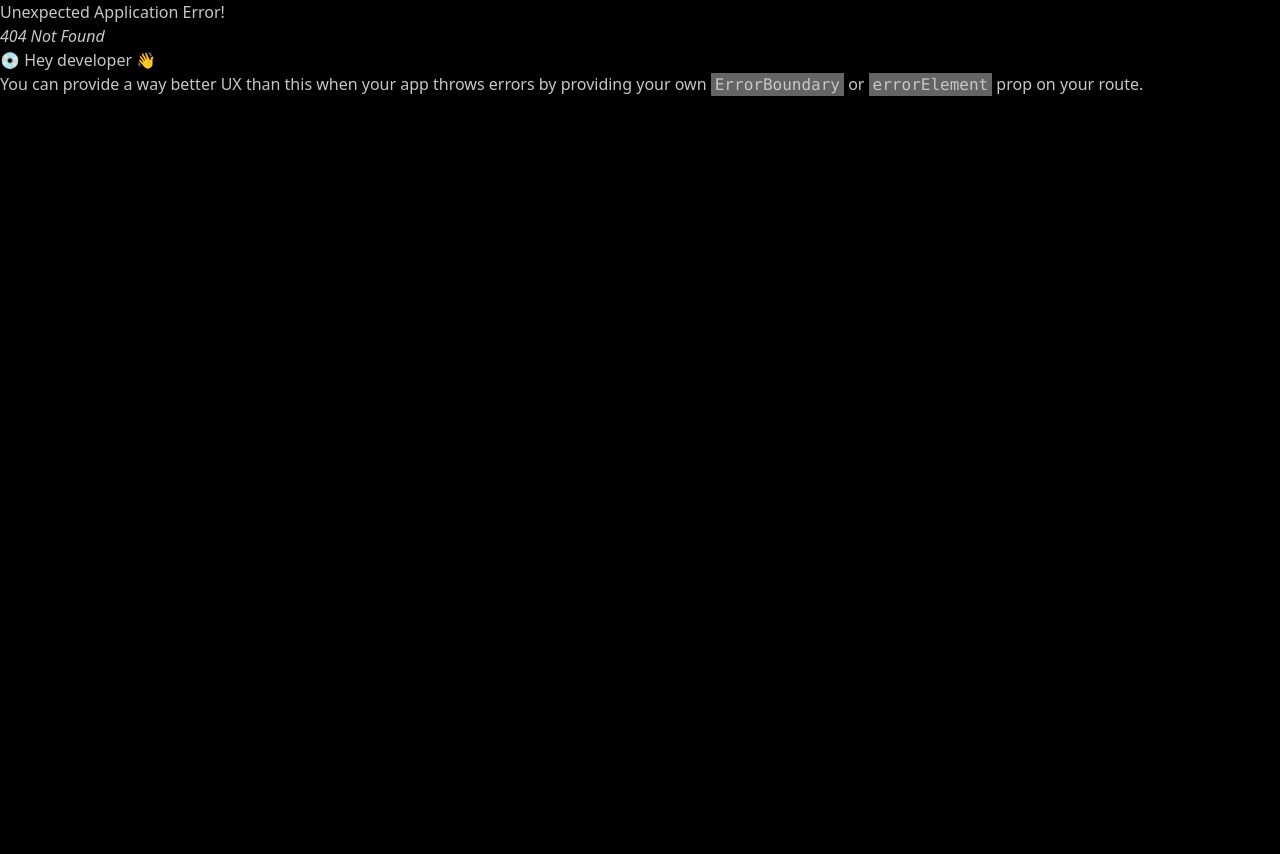
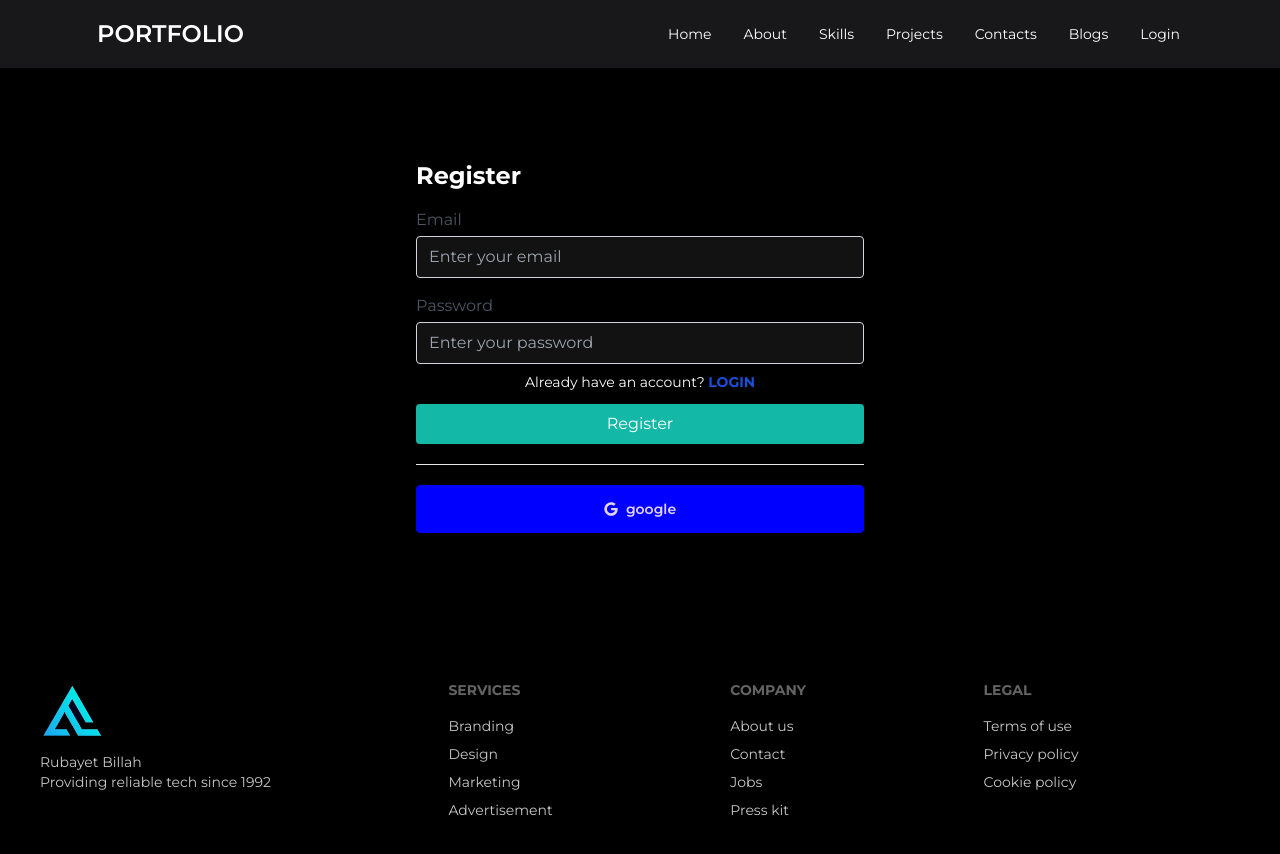
Before and after one commit to Rubayet-billah/rubayet-billah-portfolio, a React (Vite) app: page /register in a window 1280 px wide. Before the commit this address had no page. Shown: the top 854 px of the page. Before the commit the page ends 800 px from the top, so only its background shows below. Built offline with nearby package versions, Linux system fonts and the light colour scheme.

Commit message:
authentication page design

```diff
--- a/src/components/Shared/Header.jsx
+++ b/src/components/Shared/Header.jsx
@@ -33,6 +33,12 @@ const Header = () => {
         {/* <a href="/blogs">Blogs</a> */}
         <Link className="hover:bg-transparent" to="/blogs">
           Blogs
+        </Link>
+      </li>
+      <li>
+        {/* <a href="/blogs">Blogs</a> */}
+        <Link className="hover:bg-transparent" to="/login">
+          Login
         </Link>
       </li>
     </>
--- /dev/null
+++ b/src/pages/Login.jsx
@@ -0,0 +1,72 @@
+/* eslint-disable react/no-unescaped-entities */
+import { useState } from "react";
+import { FaGoogle } from "react-icons/fa";
+import { Link } from "react-router-dom";
+
+const Login = () => {
+  const [email, setEmail] = useState("");
+  const [password, setPassword] = useState("");
+
+  const handleLogin = async () => {
+    // Your login logic here
+    console.log({ email, password });
+  };
+
+  const handleGoogleLogin = async () => {
+    // You can use a Google OAuth library to handle Google login here
+    // For example, you can use the 'react-oauth/google' library
+  };
+
+  return (
+    <div className="container max-w-md mx-auto mt-16">
+      <h2 className="text-2xl font-bold mb-4">Login</h2>
+      <div className="mb-4">
+        <label htmlFor="email" className="block text-gray-600 mb-1">
+          Email
+        </label>
+        <input
+          type="email"
+          id="email"
+          className="border border-gray-300 rounded px-3 py-2 focus:outline-none focus:border-teal-500 w-full"
+          placeholder="Enter your email"
+          value={email}
+          onChange={(e) => setEmail(e.target.value)}
+        />
+      </div>
+      <div className="mb-2">
+        <label htmlFor="password" className="block text-gray-600 mb-1">
+          Password
+        </label>
+        <input
+          type="password"
+          id="password"
+          className="border border-gray-300 rounded px-3 py-2 focus:outline-none focus:border-teal-500 w-full"
+          placeholder="Enter your password"
+          value={password}
+          onChange={(e) => setPassword(e.target.value)}
+        />
+      </div>
+      <p className="text-sm text-center mb-3">
+        Haven't an account?{" "}
+        <Link to="/register" className="font-bold uppercase text-blue-700">
+          Register
+        </Link>
+      </p>
+      <button
+        className="bg-teal-500 w-full text-white px-4 py-2 rounded hover:bg-teal-600 transition duration-300"
+        onClick={handleLogin}
+      >
+        Login
+      </button>
+      <hr className="my-5" />
+      <button
+        className="btn btn-info py-1 w-full rounded"
+        onClick={handleGoogleLogin}
+      >
+        <FaGoogle /> Google
+      </button>
+    </div>
+  );
+};
+
+export default Login;
--- /dev/null
+++ b/src/pages/Register.jsx
@@ -0,0 +1,71 @@
+import { useState } from "react";
+import { FaGoogle } from "react-icons/fa";
+import { Link } from "react-router-dom";
+
+const Register = () => {
+  const [email, setEmail] = useState("");
+  const [password, setPassword] = useState("");
+
+  const handleRegister = async () => {
+    // Your registration logic here
+    console.log({ email, password });
+  };
+
+  const handleGoogleRegister = async () => {
+    // You can use a Google OAuth library to handle Google registration here
+    // For example, you can use the 'react-oauth/google' library
+  };
+
+  return (
+    <div className="container max-w-md mx-auto mt-16">
+      <h2 className="text-2xl font-bold mb-4">Register</h2>
+      <div className="mb-4">
+        <label htmlFor="email" className="block text-gray-600 mb-1">
+          Email
+        </label>
+        <input
+          type="email"
+          id="email"
+          className="border border-gray-300 rounded px-3 py-2 focus:outline-none focus:border-teal-500 w-full"
+          placeholder="Enter your email"
+          value={email}
+          onChange={(e) => setEmail(e.target.value)}
+        />
+      </div>
+      <div className="mb-2">
+        <label htmlFor="password" className="block text-gray-600 mb-1">
+          Password
+        </label>
+        <input
+          type="password"
+          id="password"
+          className="border border-gray-300 rounded px-3 py-2 focus:outline-none focus:border-teal-500 w-full"
+          placeholder="Enter your password"
+          value={password}
+          onChange={(e) => setPassword(e.target.value)}
+        />
+      </div>
+      <p className="text-sm text-center mb-3">
+        Already have an account?{" "}
+        <Link to="/login" className="font-bold uppercase text-blue-700">
+          Login
+        </Link>
+      </p>
+      <button
+        className="bg-teal-500 w-full text-white px-4 py-2 rounded hover:bg-teal-600 transition duration-300"
+        onClick={handleRegister}
+      >
+        Register
+      </button>
+      <hr className="my-5" />
+      <button
+        className="btn btn-info py-1 w-full rounded"
+        onClick={handleGoogleRegister}
+      >
+        <FaGoogle /> Google
+      </button>
+    </div>
+  );
+};
+
+export default Register;
```
Also changed, not shown: src/routes/routes.jsx (+10 -0 lines).
